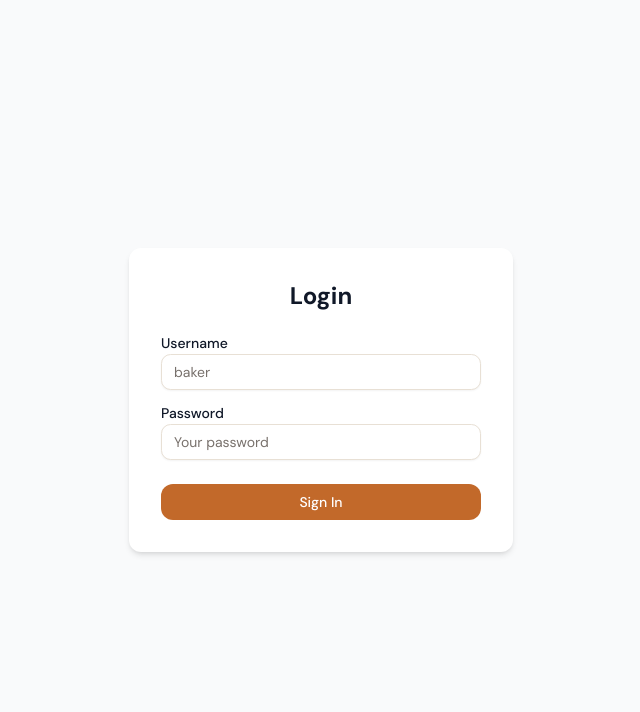
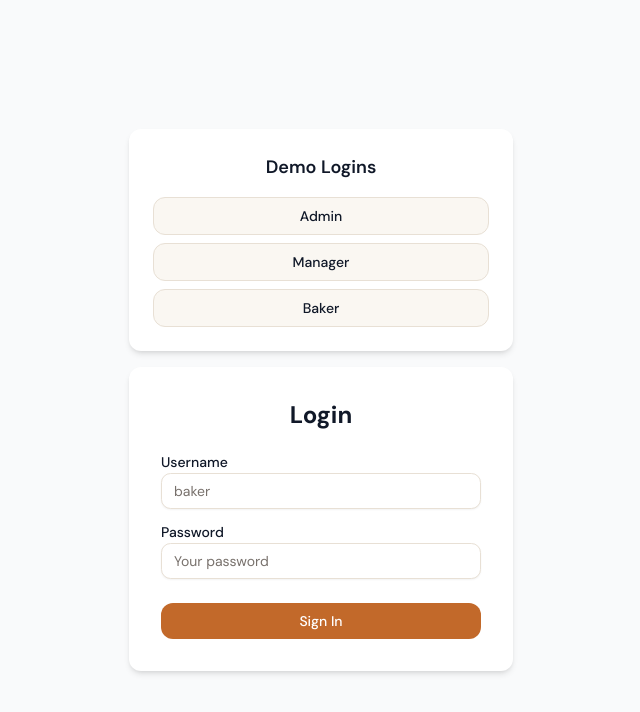
Before and after one commit to ck4adventure/bakeshop-next, a Next.js app: page /login in a window 1280 px wide. Shown: the top 712 px of the page, without its empty margins (319-959 px from the left). Built offline with nearby package versions, Linux system fonts and the light colour scheme.

Commit message:
login buttons for demo accounts

```diff
--- a/app/login/page.tsx
+++ b/app/login/page.tsx
@@ -34,11 +34,60 @@ export default function LoginPage() {
 		}
 	};
 
+	const handleDemoLogin = async (demoUsername: string, demoPassword: string) => {
+		setError(null);
+		setLoading(true);
+		const result = await signIn("credentials", {
+			username: demoUsername,
+			password: demoPassword,
+			redirect: false,
+		});
+		setLoading(false);
+		if (result?.error) {
+			setError("Demo login failed");
+		} else {
+			router.push("/");
+		}
+	};
+
 	return (
 		<div className="flex min-h-screen items-center justify-center bg-gray-50">
+			<div className="w-full max-w-sm space-y-4">
+			<div className="rounded-lg bg-white p-6 shadow-md text-gray-900">
+				<h2 className="mb-4 text-center text-lg font-semibold">Demo Logins</h2>
+				<div className="flex flex-col gap-2">
+					<Button
+						type="button"
+						variant="outline"
+						className="flex-1"
+						disabled={loading}
+						onClick={() => handleDemoLogin("admin", "admin123")}
+					>
+						Admin
+					</Button>
+					<Button
+						type="button"
+						variant="outline"
+						className="flex-1"
+						disabled={loading}
+						onClick={() => handleDemoLogin("manager", "manager123")}
+					>
+						Manager
+					</Button>
+					<Button
+						type="button"
+						variant="outline"
+						className="flex-1"
+						disabled={loading}
+						onClick={() => handleDemoLogin("baker", "baker123")}
+					>
+						Baker
+					</Button>
+				</div>
+			</div>
 			<form
 				onSubmit={handleSubmit}
-				className="w-full max-w-sm rounded-lg bg-white p-8 shadow-md text-gray-900"
+				className="w-full rounded-lg bg-white p-8 shadow-md text-gray-900"
 			>
 				<h2 className="mb-6 text-center text-2xl font-bold">Login</h2>
 				{error && (
@@ -74,6 +123,7 @@ export default function LoginPage() {
 					{loading ? "Signing in..." : "Sign In"}
 				</Button>
 			</form>
+			</div>
 		</div>
 	);
 }
```
